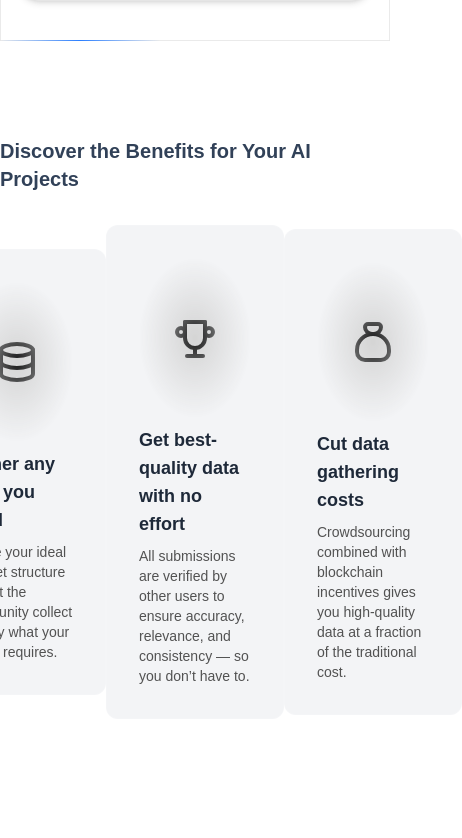
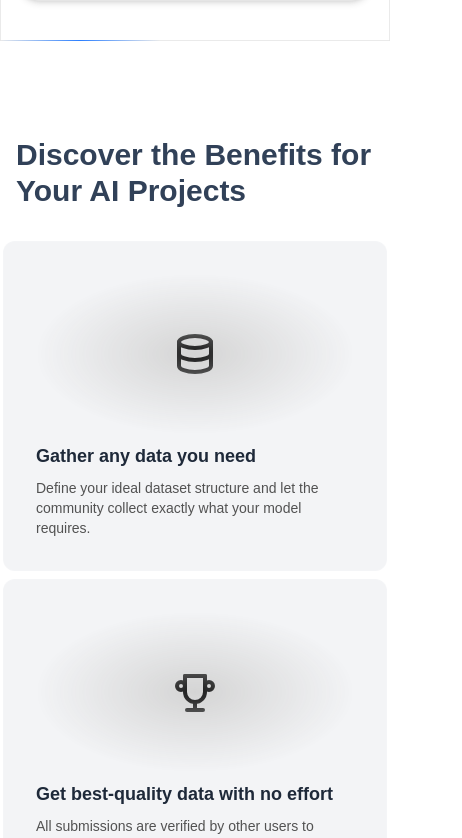
Before and after one commit to CALLmeDOMIN/quelldata, a Next.js app: page / in a window 390 px wide. Shown: the part 880-1718 px from the top of the page, 462 px wide, since content can reach past the window. Built offline with nearby package versions, Linux system fonts and the light colour scheme.

Commit message:
adjusted mobile benefits section

```diff
--- a/src/components/Benefits.tsx
+++ b/src/components/Benefits.tsx
@@ -1,12 +1,12 @@
-import { CardDemo } from "../components/Card";
+import { CardDemo } from '../components/Card';
 
 const Benefits = () => {
   return (
     <section className="max-w-7xl flex flex-col gap-8">
-      <h2 className="text-xl font-bold text-slate-700 md:text-2xl lg:text-5xl dark:text-slate-300">
+      <h2 className="font-bold text-slate-700 px-4 text-3xl md:text-4xl lg:text-5xl dark:text-slate-300">
         Discover the Benefits for Your AI Projects
       </h2>
-      <div className="flex w-full items-center justify-center">
+      <div className="flex flex-col gap-2 sm:flex-row w-full items-center justify-center">
         <CardDemo
           title="Gather any data you need"
           description="Define your ideal dataset structure and let the community collect exactly what your model requires."
```
